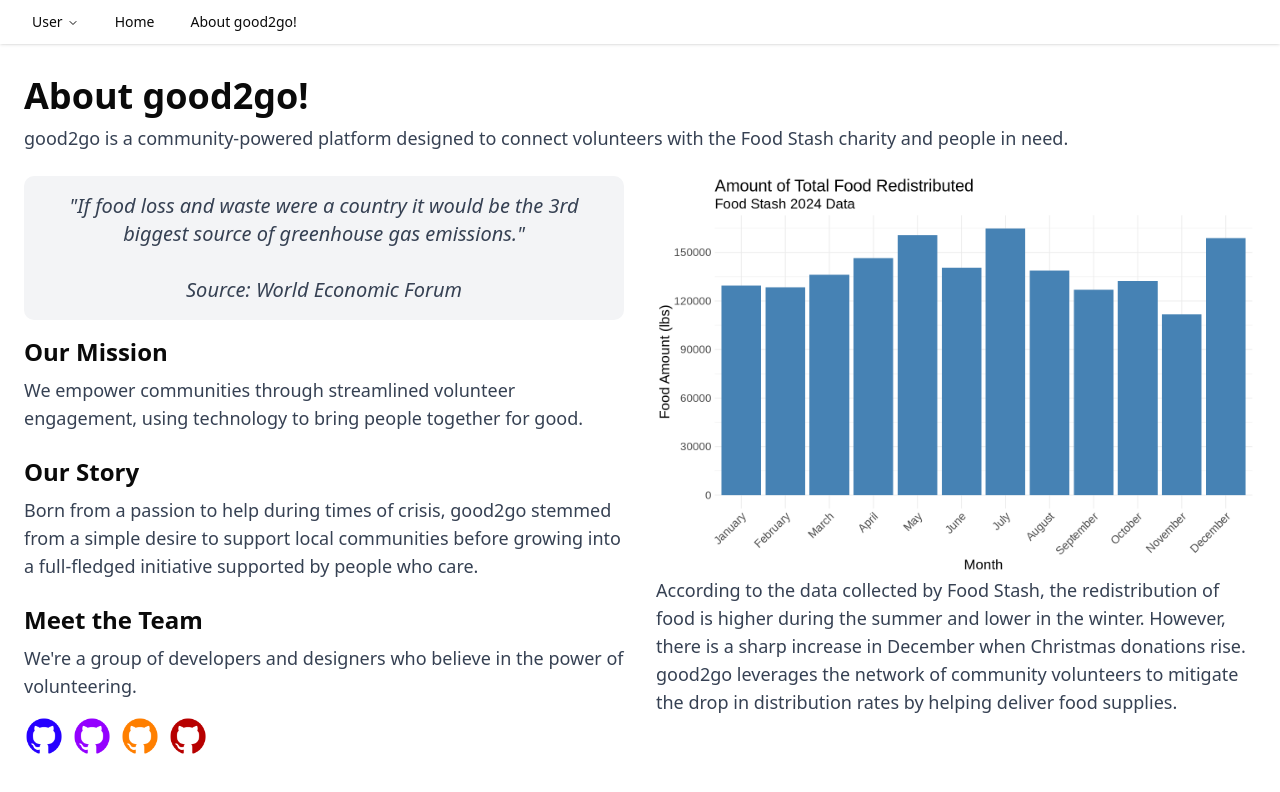
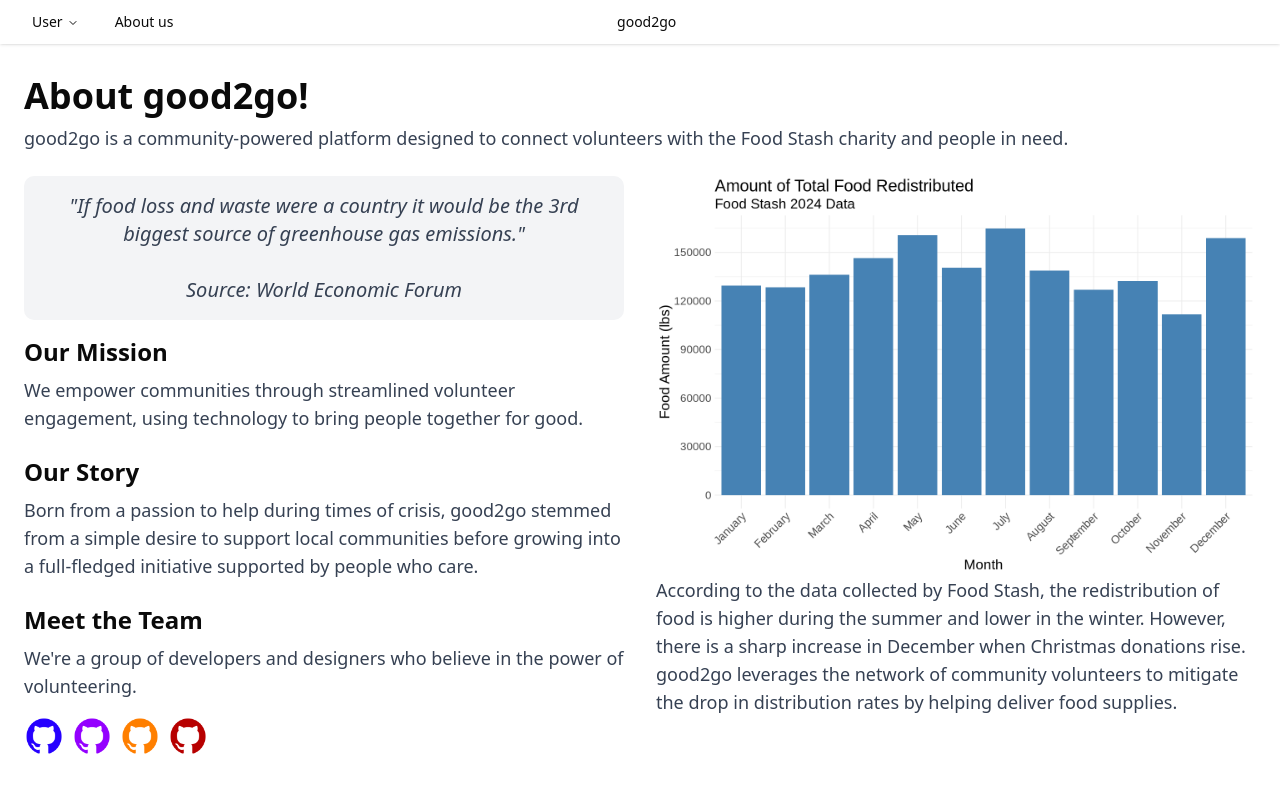
Before and after one commit to fanxiaotuGod/Good-to-Go, a Next.js app in the folder frontend/: page /about in a window 1280 px wide. Shown: the top 792 px of the page. Built offline with nearby package versions, Linux system fonts and the light colour scheme.

Commit message:
centered good2go (home) on navbar

```diff
--- a/frontend/src/components/navbar.tsx
+++ b/frontend/src/components/navbar.tsx
@@ -33,41 +33,53 @@ const components: { title: string; href: string }[] = [
 
 export function NavigationMenuDemo() {
     return (
-    <NavigationMenu className="ml-4 h-11">
+      <div className="w-full flex items-center justify-between h-11 px-4">
+        {/* Left-aligned menu */}
+        <NavigationMenu>
           <NavigationMenuList>
             <NavigationMenuItem>
               <NavigationMenuTrigger>User</NavigationMenuTrigger>
               <NavigationMenuContent>
-            <ul className="grid w-[80px] md:w-[80px] lg:w-[80px] ">
+                <ul className="grid w-[80px]">
                   {components.map((component) => (
                     <ListItem
                       key={component.title}
                       title={component.title}
                       href={component.href}
-                >
-                </ListItem>
+                    />
                   ))}
                 </ul>
               </NavigationMenuContent>
             </NavigationMenuItem>
             <NavigationMenuItem>
-          <Link href="/home" legacyBehavior passHref>
-            <NavigationMenuLink className={navigationMenuTriggerStyle()}>
-              Home
-            </NavigationMenuLink>
-          </Link>
-        </NavigationMenuItem>
-        <NavigationMenuItem>
               <Link href="/about" legacyBehavior passHref>
                 <NavigationMenuLink className={navigationMenuTriggerStyle()}>
-              About good2go!
+                  About us
                 </NavigationMenuLink>
               </Link>
             </NavigationMenuItem>
           </NavigationMenuList>
         </NavigationMenu>
+
+        {/* Centered Home */}
+        <NavigationMenu>
+          <NavigationMenuList>
+            <NavigationMenuItem>
+              <Link href="/home" legacyBehavior passHref>
+                <NavigationMenuLink className={navigationMenuTriggerStyle()}>
+                  good2go
+                </NavigationMenuLink>
+              </Link>
+            </NavigationMenuItem>
+          </NavigationMenuList>
+        </NavigationMenu>
+
+        {/* Right spacer (optional) */}
+        <div className="w-[160px]" /> {/* Adjust width if needed */}
+      </div>
     )
   }
+
 
 const ListItem = React.forwardRef<
   React.ElementRef<"a">,
```
Lines whose indentation alone changed are shown as unchanged.
